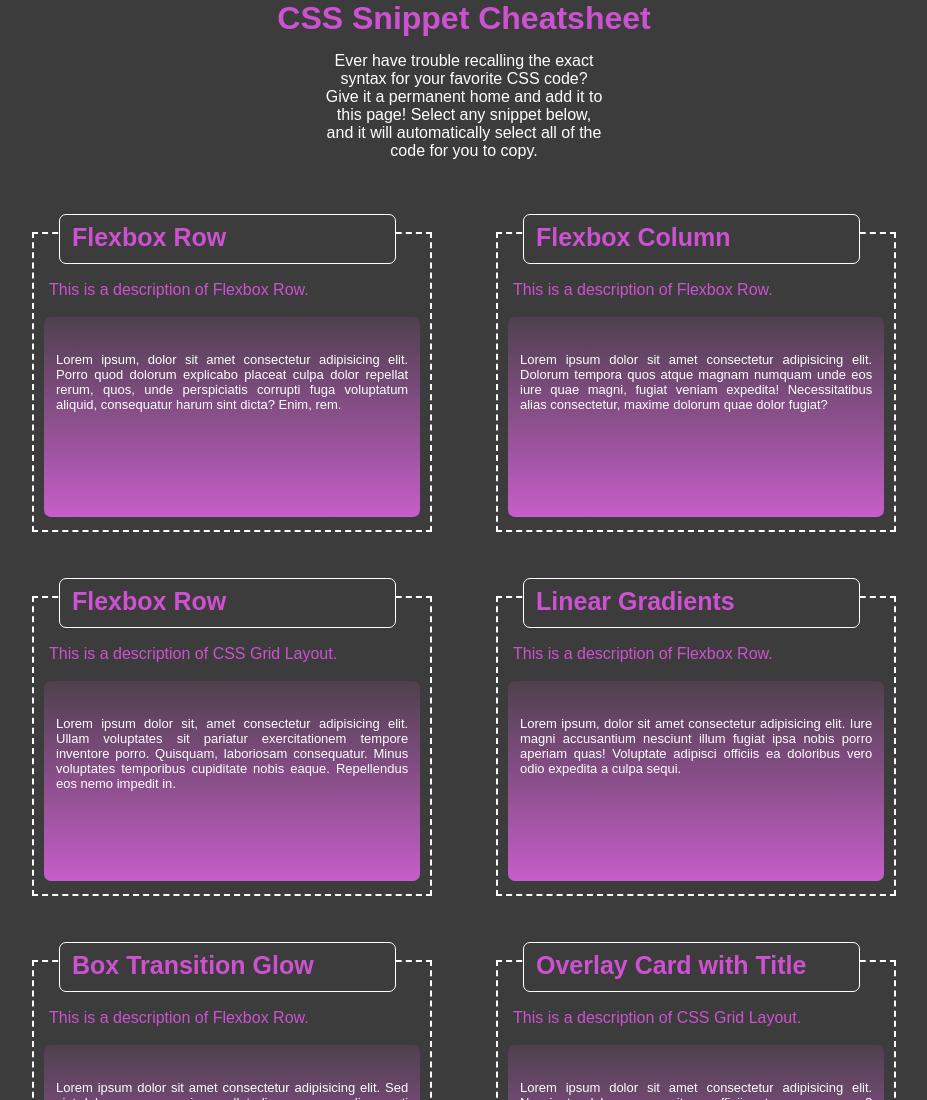
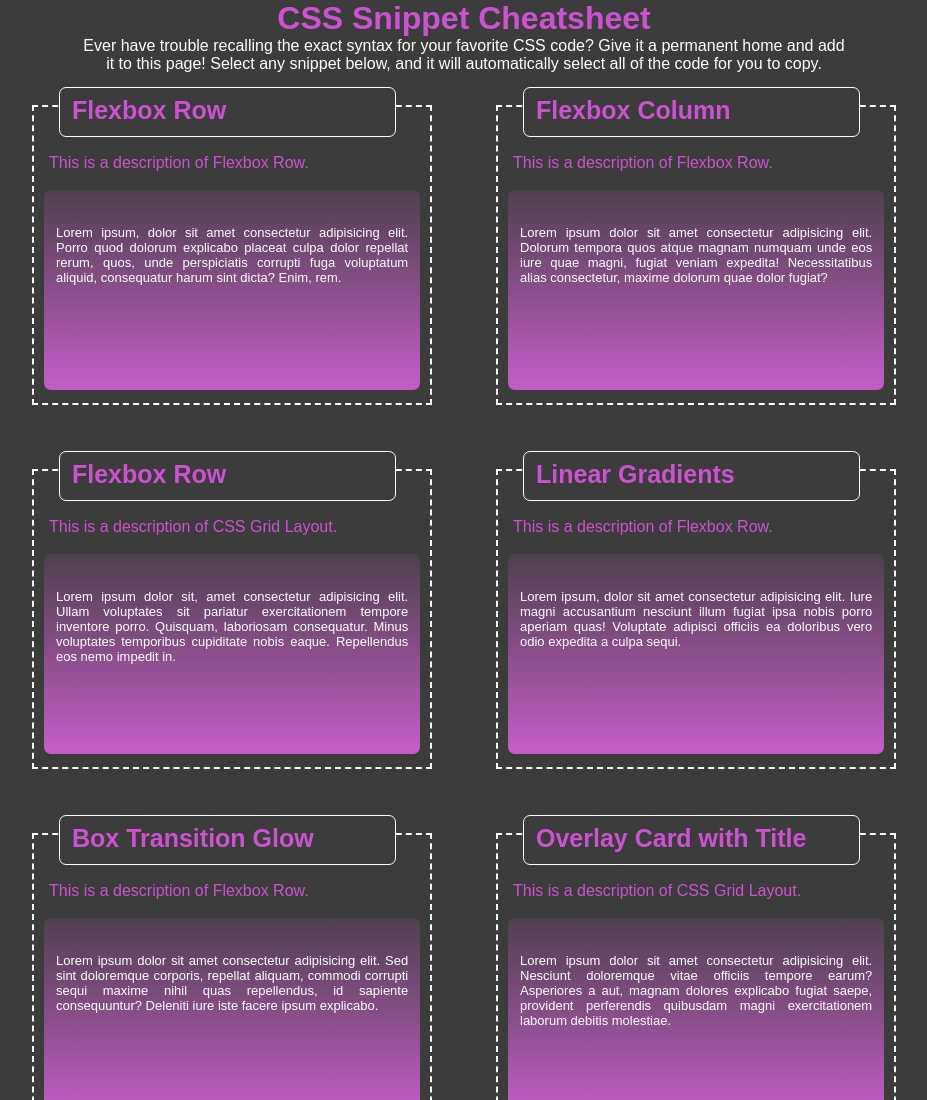
Before and after one commit to OvernightSolo/mini-project-28, a plain HTML site: page index.html in a window 1280 px wide. Shown: the top 1100 px of the page, without its empty margins (176-1103 px from the left). Drawn offline with Linux system fonts and the light colour scheme.

Commit message:
fixed header

```diff
--- a/index.html
+++ b/index.html
@@ -9,11 +9,13 @@
   </head>
   <body>
     <h1>CSS Snippet Cheatsheet</h1>
-    <h4>
-      Ever have trouble recalling the exact syntax for your favorite CSS code?
-      Give it a permanent home and add it to this page! Select any snippet
-      below, and it will automatically select all of the code for you to copy.
-    </h4>
+    <div class="header-container">
+      <h4 class="css-header">
+        Ever have trouble recalling the exact syntax for your favorite CSS code?
+        Give it a permanent home and add it to this page! Select any snippet
+        below, and it will automatically select all of the code for you to copy.
+      </h4>
+    </div>
     <section class="row-1">
       <div class="snippet">
         <div class="snippet-header">Flexbox Row</div>
--- a/style.css
+++ b/style.css
@@ -26,11 +26,16 @@ h4,
   text-align: center;
 }
 
-h4 {
-  margin-left: 500px;
-  margin-right: 500px;
-  margin-top: 15px;
-  margin-bottom: 40px;
+.header-container {
+  width: 100%;
+  display: flex;
+  justify-content: center;
+  align-items: center;
+}
+
+.css-header {
+  width: 60vw;
+  height: auto;
   color: white;
   font-weight: 200;
 }
@@ -107,13 +112,13 @@ h4 {
   margin-top: 35px;
 }
 
-@media (max-width: 992px) {
+@media screen and (max-width: 992px) {
   .snippet {
     width: 40%;
   }
 }
 
-@media (max-width: 768px) {
+@media screen and (max-width: 768px) {
   .snippet {
     width: 100%;
   }
```
